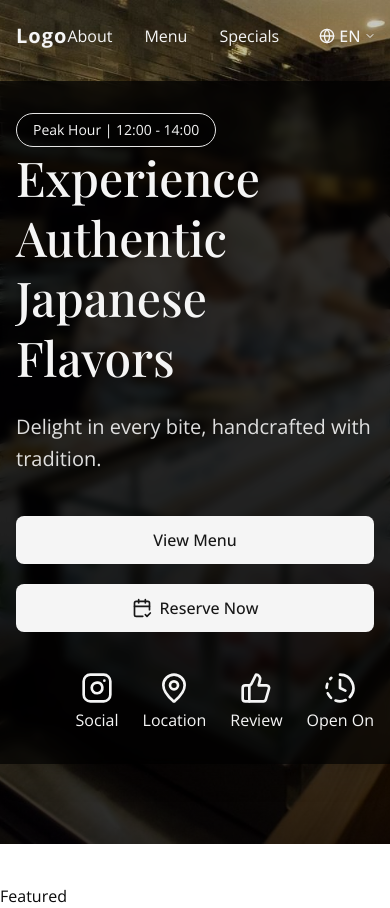
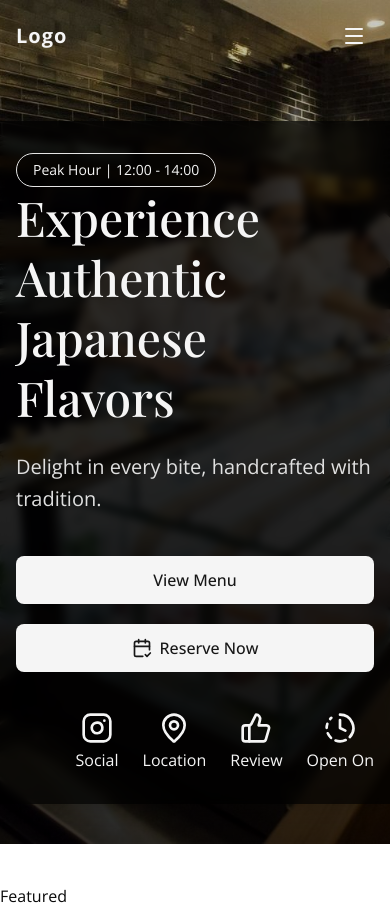
Before and after one commit to ShadmanSakib22/codecanyon-restaurant1, a Next.js app: page / in a window 390 px wide. Built offline with nearby package versions, Linux system fonts and the light colour scheme; a web font is replaced by a local one.

Commit message:
refactor: nav responsive changes

```diff
--- a/components/hero-section.tsx
+++ b/components/hero-section.tsx
@@ -12,7 +12,7 @@ import FadeUp from "@/components/motions/fadeup";
 
 export default function HeroSection() {
   return (
-    <section className="relative w-full overflow-hidden min-h-screen flex flex-col justify-center">
+    <section className="relative w-full overflow-hidden min-h-screen flex flex-col justify-center pt-20">
       {/* Background Image */}
       <Image
         src="/example-herobg.jpg"
@@ -64,7 +64,10 @@ export default function HeroSection() {
                 <ThumbsUp className="size-8 md:size-12 " />
                 Review
               </Link>
-              <Link href={"/"} className="flex flex-col items-center gap-1">
+              <Link
+                href={"/"}
+                className="flex flex-col items-center gap-1 text-nowrap"
+              >
                 <ClockFading className="size-8 md:size-12 " />
                 Open On
               </Link>
--- a/components/navbar.tsx
+++ b/components/navbar.tsx
@@ -1,12 +1,14 @@
 "use client";
-import React, { useState, useEffect } from "react";
+import React, { useState, useEffect, useRef } from "react";
 import Link from "next/link";
-import { PhoneCall } from "lucide-react";
+import { PhoneCall, Menu, X } from "lucide-react";
 import { Button } from "@/components/ui/button";
 import LanguageDropdown from "@/components/ui/lang-dropdown";
 
 const Navbar = () => {
   const [isTop, setIsTop] = useState(true);
+  const [isMobileMenuOpen, setIsMobileMenuOpen] = useState(false);
+  const mobileMenuRef = useRef<HTMLDivElement>(null);
 
   // Function to handle scroll event
   const handleScroll = () => {
@@ -22,10 +24,43 @@ const Navbar = () => {
     };
   }, []);
 
+  // Handle clicking outside mobile menu to close it
+  useEffect(() => {
+    const handleClickOutside = (event: MouseEvent) => {
+      if (
+        mobileMenuRef.current &&
+        !mobileMenuRef.current.contains(event.target as Node)
+      ) {
+        setIsMobileMenuOpen(false);
+      }
+    };
+
+    if (isMobileMenuOpen) {
+      document.addEventListener("mousedown", handleClickOutside);
+      document.body.style.overflow = "hidden"; // Prevent body scroll when menu is open
+    } else {
+      document.body.style.overflow = "unset";
+    }
+
+    return () => {
+      document.removeEventListener("mousedown", handleClickOutside);
+      document.body.style.overflow = "unset";
+    };
+  }, [isMobileMenuOpen]);
+
+  const toggleMobileMenu = () => {
+    setIsMobileMenuOpen(!isMobileMenuOpen);
+  };
+
+  const closeMobileMenu = () => {
+    setIsMobileMenuOpen(false);
+  };
+
   return (
+    <>
       <nav
         className={
-        "fixed top-0 w-full py-4 z-50 transition-colors duration-300 ease-in-out " +
+          "fixed top-0 z-10 w-full py-4 transition-colors duration-300 ease-in-out " +
           (isTop
             ? "bg-transparent text-secondary"
             : "bg-secondary/95 backdrop-blur-sm text-primary shadow-md")
@@ -37,10 +72,13 @@ const Navbar = () => {
             Logo
           </Link>
 
-        {/* Navigation Links and Actions */}
-        <ul className="flex items-center gap-8">
+          {/* Desktop Navigation Links and Actions */}
+          <ul className="hidden md:flex items-center gap-8">
             <li>
-            <Link href="/about" className="hover:underline underline-offset-4">
+              <Link
+                href="/about"
+                className="hover:underline underline-offset-4"
+              >
                 About
               </Link>
             </li>
@@ -72,8 +110,103 @@ const Navbar = () => {
               </Link>
             </li>
           </ul>
+
+          {/* Mobile Menu Button */}
+          <button
+            onClick={toggleMobileMenu}
+            className="md:hidden p-2 rounded-md transition-colors duration-200 hover:bg-secondary/10"
+            aria-label="Toggle mobile menu"
+            aria-expanded={isMobileMenuOpen}
+          >
+            {!isMobileMenuOpen && (
+              <Menu
+                className={`w-6 h-6 ${
+                  isTop ? "text-secondary" : "text-primary"
+                }`}
+              />
+            )}
+          </button>
         </div>
       </nav>
+
+      {/* Mobile Sidebar Menu */}
+      <div
+        ref={mobileMenuRef}
+        className={`fixed inset-y-0 left-0 w-80 bg-secondary/95 backdrop-blur-sm z-40 transform transition-transform duration-300 ease-in-out md:hidden ${
+          isMobileMenuOpen ? "translate-x-0" : "-translate-x-full"
+        }`}
+      >
+        <div className="flex flex-col h-full pt-2 px-6">
+          <div className="flex gap-5 mb-7">
+            {/* Brand/Logo Name or Image */}
+            <Link href="/" className="text-2xl font-bold tracking-wider">
+              Logo
+            </Link>
+            <button
+              onClick={toggleMobileMenu}
+              className="ml-auto md:hidden p-2 rounded-md transition-colors duration-200 hover:bg-secondary/10"
+              aria-label="Toggle mobile menu"
+              aria-expanded={isMobileMenuOpen}
+            >
+              {isMobileMenuOpen && <X className={`w-6 h-6 text-foreground`} />}
+            </button>
+          </div>
+          {/* Mobile Navigation Links */}
+          <nav className="flex-1">
+            <ul className="space-y-6">
+              <li>
+                <Link
+                  href="/about"
+                  onClick={closeMobileMenu}
+                  className="block text-lg font-medium text-foreground py-2 border-b border-foreground/40 hover:opacity-60"
+                >
+                  About
+                </Link>
+              </li>
+              <li>
+                <Link
+                  href="/menu"
+                  onClick={closeMobileMenu}
+                  className="block text-lg font-medium text-foreground py-2 border-b border-foreground/40 hover:opacity-60"
+                >
+                  Menu
+                </Link>
+              </li>
+              <li>
+                <Link
+                  href="/menu"
+                  onClick={closeMobileMenu}
+                  className="block text-lg font-medium text-foreground py-2 border-b border-foreground/40 hover:opacity-60"
+                >
+                  Specials
+                </Link>
+              </li>
+            </ul>
+
+            {/* Mobile Language Selector and Contact Button */}
+            <div className="mt-14 space-y-4 pb-6">
+              <div className="w-full border border-foreground/20 rounded-md bg-secondary">
+                <LanguageDropdown isTop={false} />
+              </div>
+
+              <Link href="/contact" onClick={closeMobileMenu} className="block">
+                <Button className="w-full font-semibold" variant="default">
+                  <PhoneCall className="w-4 h-4 mr-2" /> Contact Us
+                </Button>
+              </Link>
+            </div>
+          </nav>
+        </div>
+      </div>
+
+      {/* Mobile Menu Overlay */}
+      {isMobileMenuOpen && (
+        <div
+          className="fixed inset-0 bg-black/20 backdrop-blur-sm z-30 md:hidden"
+          onClick={closeMobileMenu}
+        />
+      )}
+    </>
   );
 };
 
--- a/components/ui/lang-dropdown.tsx
+++ b/components/ui/lang-dropdown.tsx
@@ -4,19 +4,23 @@ import { ChevronDown, Globe } from "lucide-react";
 
 interface LanguageDropdownProps {
   isTop: boolean;
+  languages?: { code: string; name: string }[];
+  defaultLang?: string;
 }
 
-const LanguageDropdown: React.FC<LanguageDropdownProps> = ({ isTop }) => {
+const LanguageDropdown: React.FC<LanguageDropdownProps> = ({
+  isTop,
+  languages = [
+    { code: "EN", name: "English" },
+    { code: "JP", name: "Japanese" },
+  ],
+  defaultLang = "EN",
+}) => {
   const [isOpen, setIsOpen] = useState(false);
-  const [language, setLanguage] = useState("EN");
+  const [language, setLanguage] = useState(defaultLang);
   const dropdownRef = useRef<HTMLDivElement>(null);
 
-  const languages = [
-    { code: "EN", name: "English" },
-    { code: "JP", name: "Japanese" },
-  ];
-
-  // Function to handle clicking outside the dropdown to close it
+  // Close when clicking outside
   useEffect(() => {
     const handleClickOutside = (event: MouseEvent) => {
       if (
@@ -26,11 +30,8 @@ const LanguageDropdown: React.FC<LanguageDropdownProps> = ({ isTop }) => {
         setIsOpen(false);
       }
     };
-
     document.addEventListener("mousedown", handleClickOutside);
-    return () => {
-      document.removeEventListener("mousedown", handleClickOutside);
-    };
+    return () => document.removeEventListener("mousedown", handleClickOutside);
   }, []);
 
   const handleSelectLanguage = (code: string) => {
@@ -46,20 +47,17 @@ const LanguageDropdown: React.FC<LanguageDropdownProps> = ({ isTop }) => {
 
   return (
     <div className="relative inline-block text-left" ref={dropdownRef}>
-      {/* Trigger Button */}
+      {/* Trigger */}
       <button
         type="button"
-        className={`
-          flex w-20 items-center gap-1 p-2 h-auto rounded-md transition-colors duration-200
-          ${textClass} ${hoverClass}
-          focus:outline-none focus:ring-1 ${focusClass} focus:ring-opacity-50
+        onClick={() => setIsOpen((prev) => !prev)}
+        className={`flex items-center justify-between gap-1 w-[270px] md:w-24 px-3 py-2 rounded-md font-medium
+          transition-all duration-200 ${textClass} ${hoverClass}
+          focus:outline-none focus:ring-1 ${focusClass}
         `}
-        onClick={() => setIsOpen(!isOpen)}
-        aria-expanded={isOpen}
-        aria-haspopup="true"
       >
         <Globe className="w-4 h-4" />
-        <span className="font-medium">{language}</span>
+        <span>{language}</span>
         <ChevronDown
           className={`w-3 h-3 transition-transform duration-200 ${
             isOpen ? "rotate-180" : "rotate-0"
@@ -67,40 +65,36 @@ const LanguageDropdown: React.FC<LanguageDropdownProps> = ({ isTop }) => {
         />
       </button>
 
-      {/* Dropdown Menu Content */}
+      {/* Dropdown Menu */}
       <div
-        className={`
-          absolute right-0 mt-2 w-36 origin-top-right rounded-md
-          bg-background ring ring-foreground/50 transition-opacity duration-150 ease-out z-10
+        className={`absolute right-0 mt-2 w-40 rounded-lg shadow-lg ring-1 ring-border bg-background z-20
+          transition-all duration-200 origin-top-right
           ${
             isOpen
-              ? "opacity-100 scale-y-100"
-              : "opacity-0 scale-y-0 pointer-events-none"
+              ? "opacity-100 scale-100"
+              : "opacity-0 scale-95 pointer-events-none"
           }
         `}
-        style={{ transformOrigin: "top right" }}
-        role="menu"
-        aria-orientation="vertical"
       >
-        <div className="py-1" role="none">
         {languages.map((lang) => (
           <button
             key={lang.code}
             onClick={() => handleSelectLanguage(lang.code)}
-              className={`
-                block w-full text-left px-4 py-2 text-sm transition-colors duration-150
+            className={`flex w-full items-center justify-between px-4 py-2 text-sm rounded-md
+              transition-colors duration-150
               ${
                 language === lang.code
                   ? "bg-accent text-accent-foreground"
-                    : "text-foreground hover:bg-background"
+                  : "text-foreground hover:bg-muted/50"
               }
             `}
-              role="menuitem"
           >
             {lang.name}
+            {language === lang.code && (
+              <span className="text-xs opacity-70">✓</span>
+            )}
           </button>
         ))}
-        </div>
       </div>
     </div>
   );
```
Lines whose indentation alone changed are shown as unchanged.
